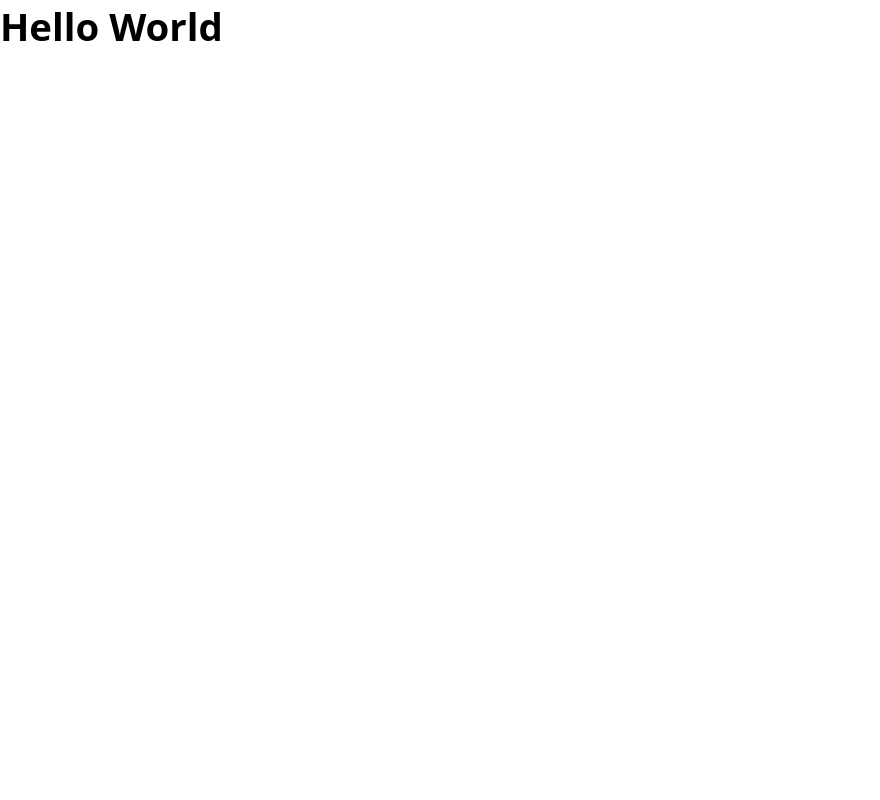
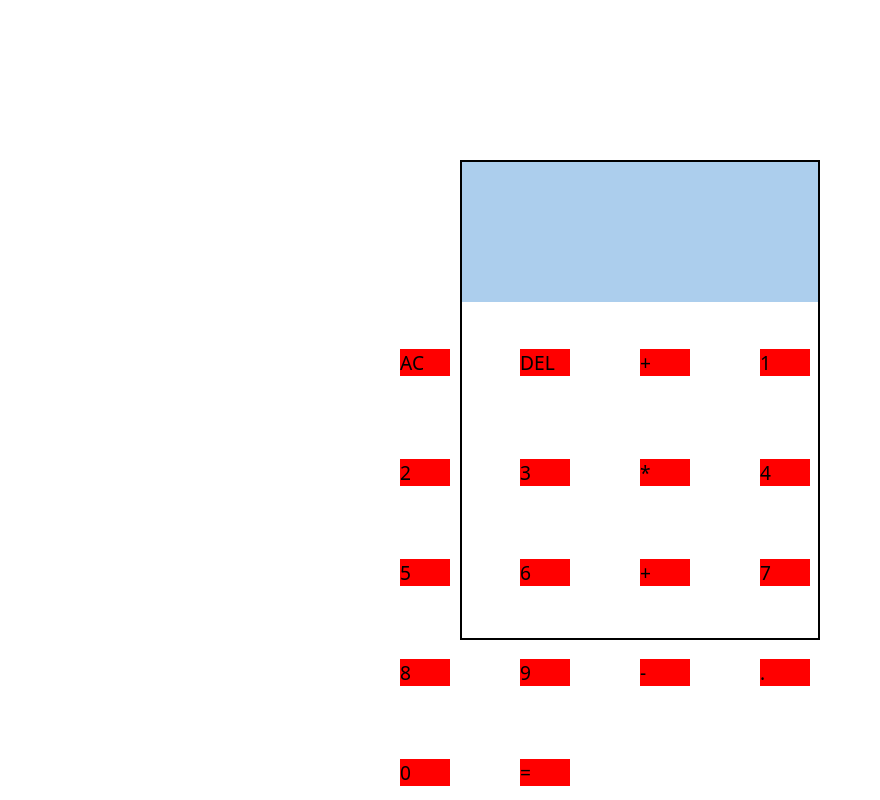
Before and after one commit to laindomJS/20-Basic-JS-Projects, a website: page 8. Calculator/index.html in a window 1280 px wide. Shown: the whole page, without its empty margins (0-880 px from the left). Drawn offline with Linux system fonts and the light colour scheme.

Commit message:
fix: styles in progress

```diff
--- a/8. Calculator/assets/styles.css
+++ b/8. Calculator/assets/styles.css
@@ -10,3 +10,42 @@ body {
   font-family: system-ui, -apple-system, BlinkMacSystemFont, 'Segoe UI', Roboto, Oxygen, Ubuntu, Cantarell, 'Open Sans', 'Helvetica Neue', sans-serif;
   font-size: 1.2em;
 }
+
+main.container {
+  width: 100%;
+  height: 100%;
+  display: flex;
+  justify-content: center;
+  align-items: center;
+}
+
+article.calculator {
+  width: 360px;
+  height: 480px;
+  border: 2px solid #000;;
+}
+
+div.screen {
+  width: 100%;
+  height: 140px;
+  background-color: rgb(172, 206, 237);
+  font-size: 2.5rem;
+  display: flex;
+  align-items: flex-end;
+  padding-bottom: .6rem;
+  padding-left: .6rem;
+}
+
+div.buttons__grid {
+  display: grid;
+  justify-content: center;
+  align-items: center;
+  height: 100%;
+  grid-template-columns: repeat(4, 120px);
+  grid-template-rows: minmax(120px, auto) repeat(5, 100px);
+}
+
+div.buttons__grid div {
+  width: 50px;
+  background-color: red;
+}
--- a/8. Calculator/index.html
+++ b/8. Calculator/index.html
@@ -9,7 +9,31 @@
 </head>
 <body>
 
-  <h1>Hello World</h1>
+  <main class="container">
+    <article class="calculator">
+      <div class="screen"></div>
+      <div class="buttons__grid">
+        <div>AC</div>
+        <div>DEL</div>
+        <div>+</div>
+        <div>1</div>
+        <div>2</div>
+        <div>3</div>
+        <div>*</div>
+        <div>4</div>
+        <div>5</div>
+        <div>6</div>
+        <div>+</div>
+        <div>7</div>
+        <div>8</div>
+        <div>9</div>
+        <div>-</div>
+        <div>.</div>
+        <div>0</div>
+        <div> = </div>
+      </div>
+    </article>
+  </main>
 
   <script defer src="/assets/main.js"></script>
 </body>
```
